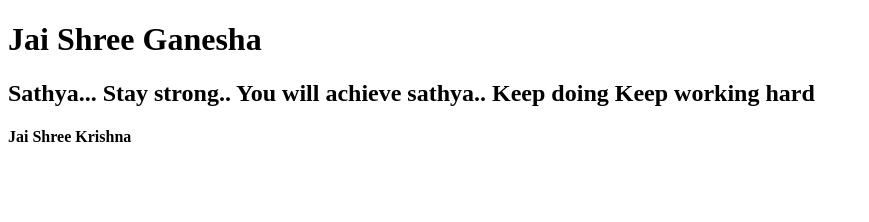
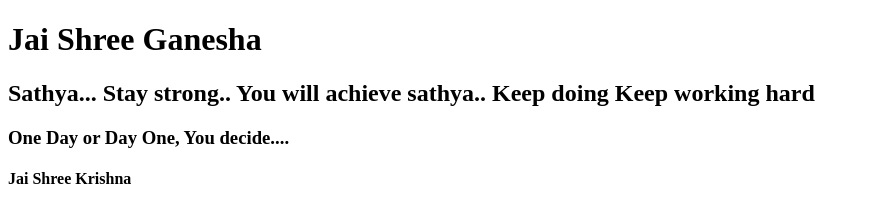
Before and after one commit to SathyaUngrapalli/FirstGitRep, a plain HTML site: page index.html in a window 1280 px wide. Shown: the whole page, without its empty margins (0-869 px from the left). Drawn offline with Linux system fonts and the light colour scheme.

Commit message:
added a motivational quote

```diff
--- a/index.html
+++ b/index.html
@@ -6,6 +6,7 @@
       Sathya... Stay strong.. You will achieve sathya.. Keep doing Keep working
       hard
     </h2>
+    <h3>One Day or Day One, You decide....</h3>
     <h4>Jai Shree Krishna</h4>
   </body>
 </html>
```
